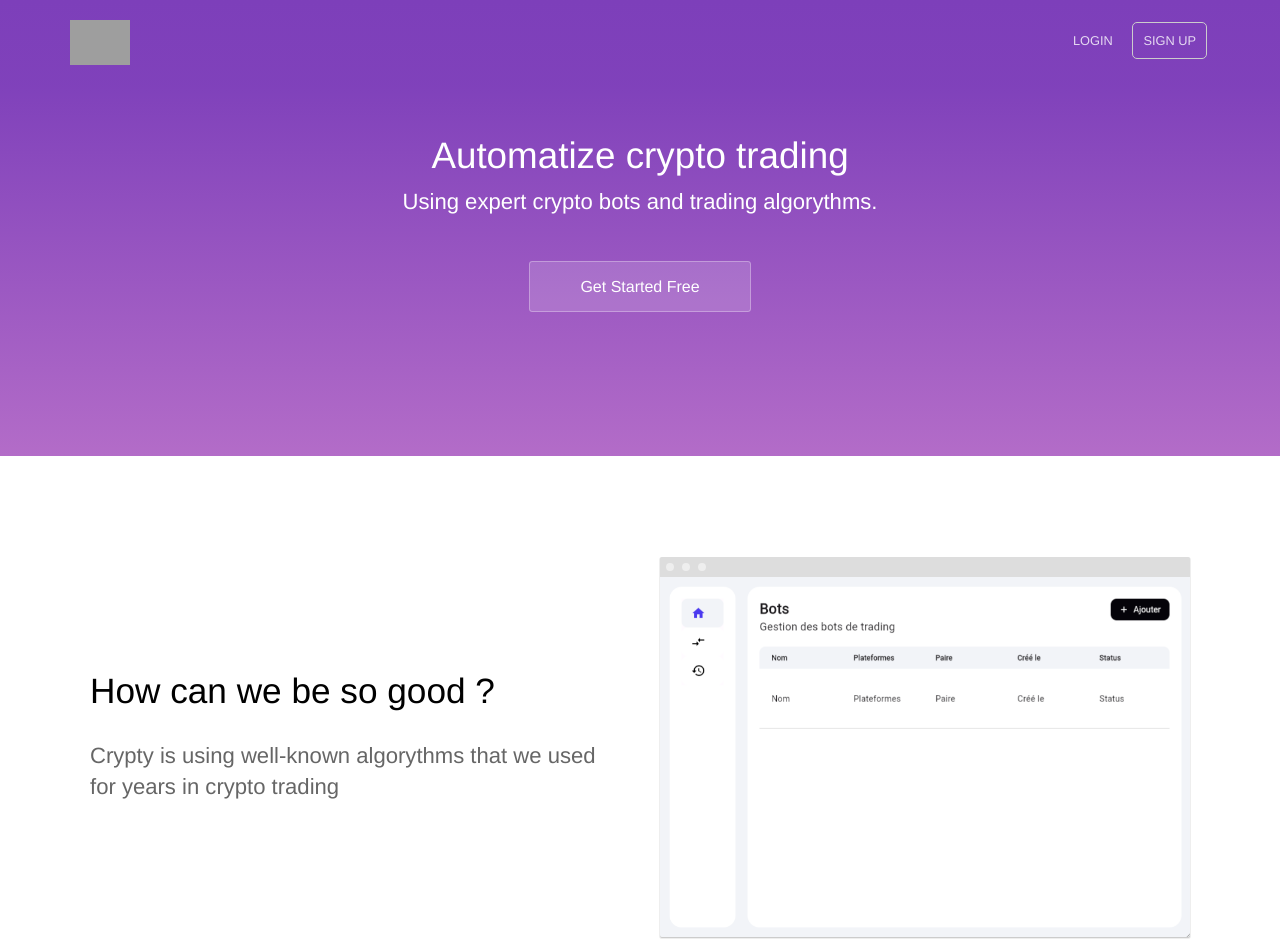
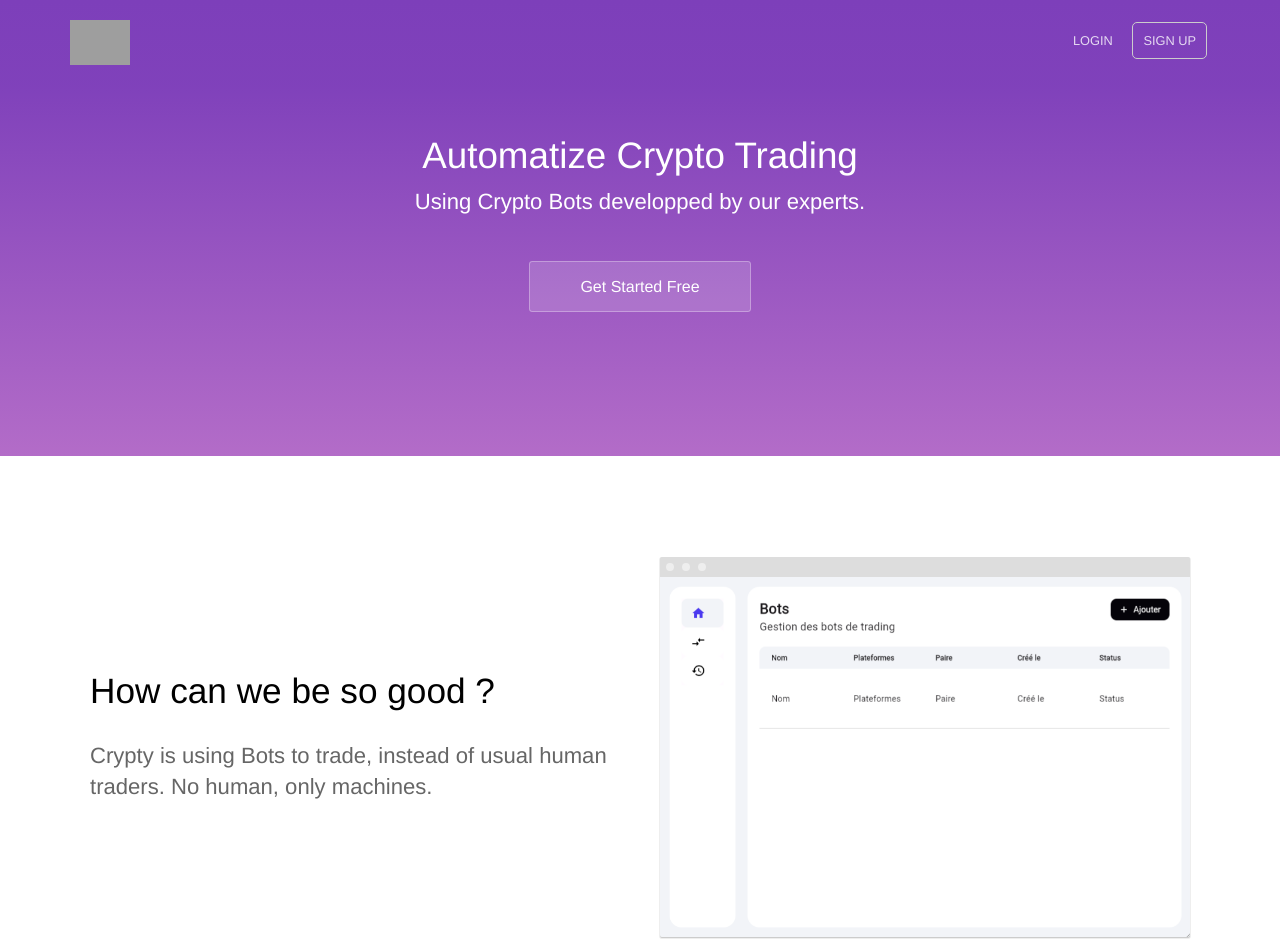
Before and after one commit to pewty-fr/crypty.fr, a Jekyll site: the page built from index.html, in a window 1280 px wide and 1400 px high. Shown: the top 952 px of the window. Built offline with Jekyll 4.4.1, drawn with Linux system fonts in a browser that asks for light colours; some of the changed text lies outside the part shown; grey boxes are pictures that could not be loaded.

Commit message:
fix: text & img

```diff
--- a/index.html
+++ b/index.html
@@ -4,8 +4,8 @@ description: Automatize crypto trading
 ---
 <section class="hero">
 	<div class="text-container">
-		<h1 class="editable">Automatize crypto trading</h1>
-		<p class="subtext editable">Using expert crypto bots and trading algorythms.</p>
+		<h1 class="editable">Automatize Crypto Trading</h1>
+		<p class="subtext editable">Using Crypto Bots developped by our experts.</p>
 		<div class="cta button alt"><a href="https://auth.crypty.fr/if/flow/inscription/?next=%2F">Get Started Free</a></div>
 
 	</div>
@@ -16,7 +16,7 @@ description: Automatize crypto trading
 		<div class="container flex">
 			<div class="text editable">
 				<h2>How can we be so good ?</h2>
-				<p>Crypty is using well-known algorythms that we used for years in crypto trading</p>
+				<p>Crypty is using Bots to trade, instead of usual human traders. No human, only machines.</p>
 			</div>
 			<div class="image">
 				<img src="{{ site.baseurl }}/images/dashboard.png" alt="Screenshot" class="screenshot editable" />
@@ -28,9 +28,9 @@ description: Automatize crypto trading
 	<section class="testimonial">
 		<div class="container flex">
 			<div class="testimonial-block">
-				<div class="square-image"><img src="https://raw.githubusercontent.com/pewty-fr/images/main/crypty-logo.png" alt="Tanguy Falconnet" class="editable"></div>
+				<div class="square-image"><img src="https://lh4.googleusercontent.com/TcLSZal7QB-tFPYz52rYEWotW_4YofeTXwZ0V9h2_vJMonvFbw33Rz8z4EgMbPyY70lVlqSuWoiyfD3CT9GbWUwqTY-jIB5JSonTZoI-RDkxmHqTgkfSPdEGX6BeFZeSoQ=w1280" alt="Tanguy Falconnet" class="editable"></div>
 				<blockquote>
-					<p class="editable">Crypty is just the public facing of algorithms and technologies used for years by Pewty.</p>
+					<p class="editable">Crypty is just the public facing of algorithms and technologies originaly developped for our own sake.</p>
 					<p class="editable author">Tanguy Falconnet - CEO of Pewty.</p>
 				</blockquote>
 			</div>
```
